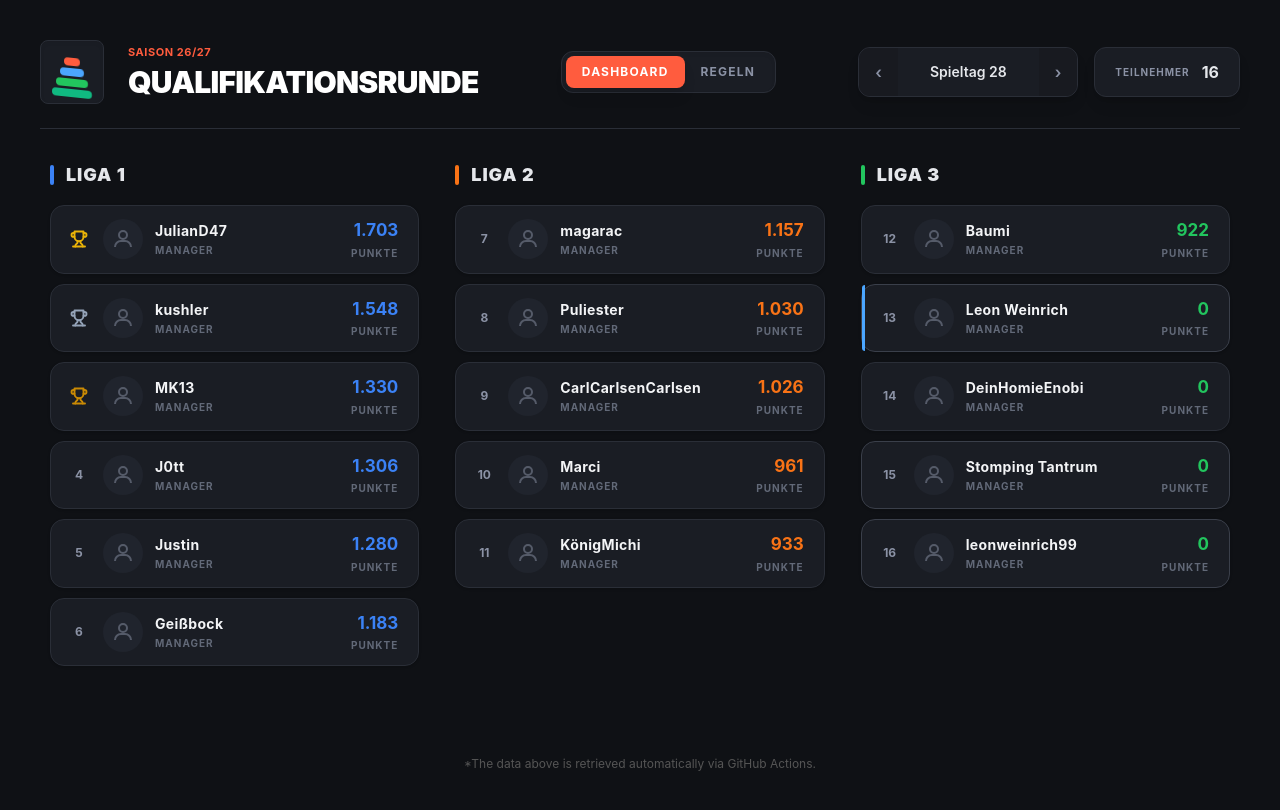
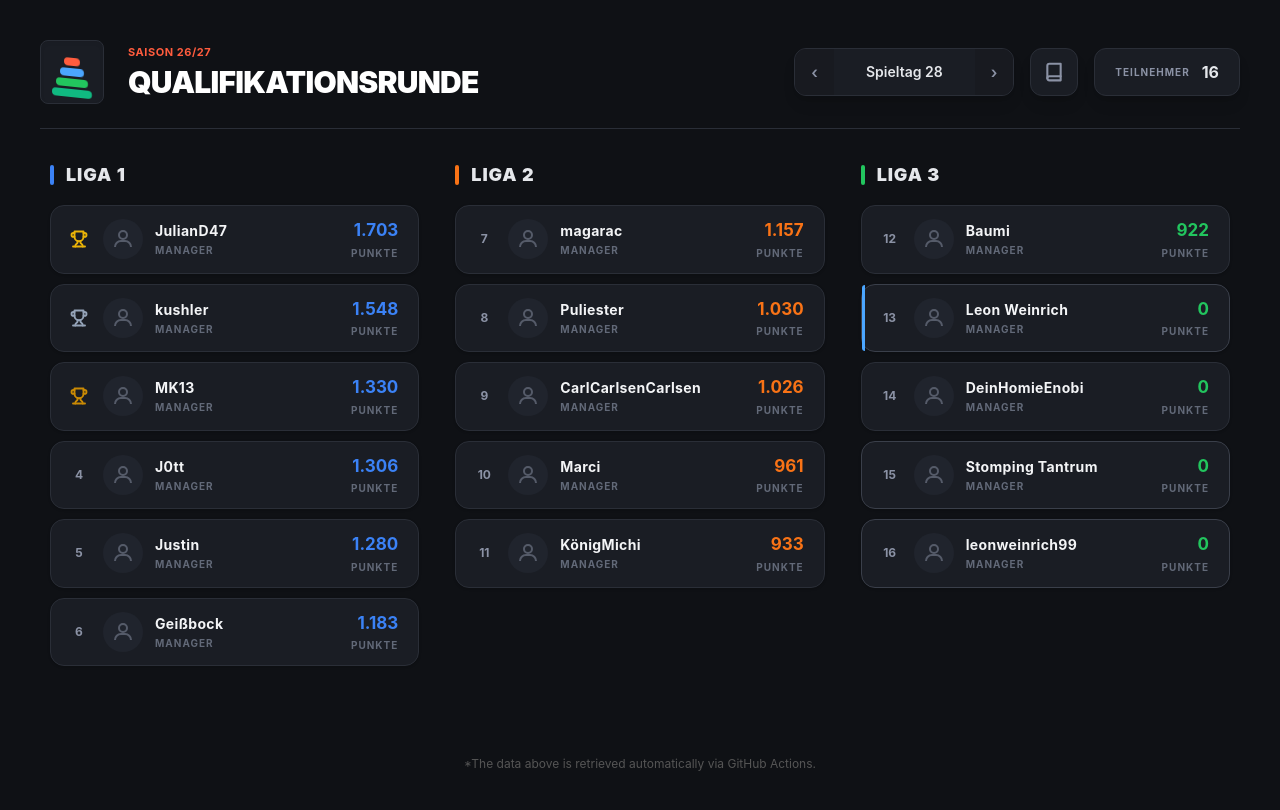
Before and after one commit to leonweinrich99/kickbase_ligasystem, a React app in the folder frontend/: page / in a window 1280 px wide. Built offline with nearby package versions, Linux system fonts and the light colour scheme; the HTML template or start-up script is replaced by a standard one.

Commit message:
UI Refinement: Simplify navigation by removing toggle and adding Rules icon button next to participants

```diff
--- a/frontend/src/App.jsx
+++ b/frontend/src/App.jsx
@@ -40,29 +40,28 @@ const Header = ({ matchday, participants }) => (
       </div>
     </div>
 
-    {/* Navigation */}
-    <nav className="flex bg-[#1a1d24] border border-[#2a2e37] p-1 rounded-xl shadow-inner mx-auto sm:mx-0">
-      <NavLink
-        to="/"
-        className={({ isActive }) => `px-4 py-2 text-xs font-bold uppercase tracking-widest rounded-lg transition-all ${isActive ? 'bg-[#ff5c3e] text-white shadow-lg' : 'text-[#8b92a5] hover:text-white'}`}
-      >
-        Dashboard
-      </NavLink>
+    <div className="flex w-full sm:w-auto justify-between sm:justify-end items-center gap-3 sm:gap-4">
+      {/* Spieltag-Wechsler */}
+      <div className="bg-[#1a1d24] border border-[#2a2e37] rounded-xl flex items-center shadow-lg font-semibold overflow-hidden flex-1 sm:flex-initial justify-between h-12">
+        <button className="px-3 sm:px-4 h-full text-[#8b92a5] hover:text-white transition-colors bg-[#181a20]">&lsaquo;</button>
+        <span className="px-4 sm:px-8 text-[11px] sm:text-sm text-gray-200 whitespace-nowrap">Spieltag {matchday}</span>
+        <button className="px-3 sm:px-4 h-full text-[#8b92a5] hover:text-white transition-colors bg-[#181a20]">&rsaquo;</button>
+      </div>
+
+      {/* Regeln Button */}
       <NavLink
         to="/rules"
-        className={({ isActive }) => `px-4 py-2 text-xs font-bold uppercase tracking-widest rounded-lg transition-all ${isActive ? 'bg-[#ff5c3e] text-white shadow-lg' : 'text-[#8b92a5] hover:text-white'}`}
+        className="bg-[#1a1d24] border border-[#2a2e37] rounded-xl w-12 h-12 flex justify-center items-center text-[#8b92a5] hover:text-white hover:border-[#ff5c3e] transition-all shadow-lg group"
+        title="Regelwerk ansehen"
       >
-        Regeln
+        <svg width="20" height="20" viewBox="0 0 24 24" fill="none" stroke="currentColor" strokeWidth="2.5" strokeLinecap="round" strokeLinejoin="round" className="group-hover:scale-110 transition-transform">
+          <path d="M4 19.5A2.5 2.5 0 0 1 6.5 17H20"></path>
+          <path d="M6.5 2H20v20H6.5A2.5 2.5 0 0 1 4 19.5v-15A2.5 2.5 0 0 1 6.5 2z"></path>
+        </svg>
       </NavLink>
-    </nav>
 
-    <div className="flex w-full sm:w-auto justify-between sm:justify-end gap-3 sm:gap-4">
-      <div className="bg-[#1a1d24] border border-[#2a2e37] rounded-xl flex items-center shadow-lg font-semibold overflow-hidden flex-1 sm:flex-initial justify-between">
-        <button className="px-3 sm:px-4 py-2 sm:py-3 text-[#8b92a5] hover:text-white transition-colors bg-[#181a20]">&lsaquo;</button>
-        <span className="px-4 sm:px-8 text-[11px] sm:text-sm text-gray-200 whitespace-nowrap">Spieltag {matchday}</span>
-        <button className="px-3 sm:px-4 py-2 sm:py-3 text-[#8b92a5] hover:text-white transition-colors bg-[#181a20]">&rsaquo;</button>
-      </div>
-      <div className="bg-[#1a1d24] border border-[#2a2e37] rounded-xl px-4 sm:px-5 py-2 shadow-lg flex items-center gap-3 min-w-0">
+      {/* Teilnehmer Kachel */}
+      <div className="bg-[#1a1d24] border border-[#2a2e37] rounded-xl px-4 sm:px-5 h-12 shadow-lg flex items-center gap-3 min-w-0">
         <span className="text-[8px] sm:text-[10px] font-bold text-[#8b92a5] tracking-widest leading-none uppercase">Teilnehmer</span>
         <span className="text-sm sm:text-base font-bold text-gray-200 leading-none">{participants}</span>
       </div>
```
